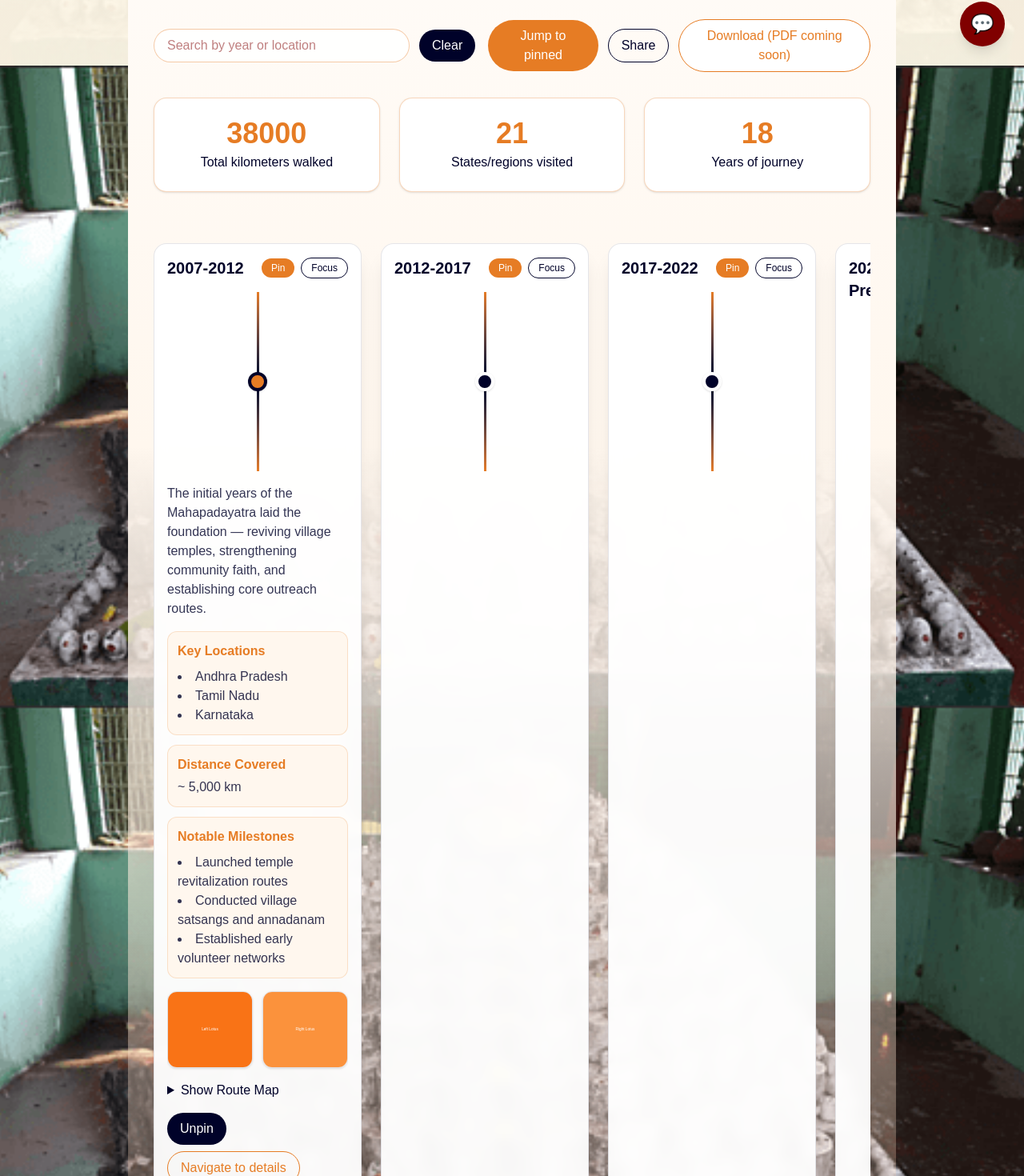
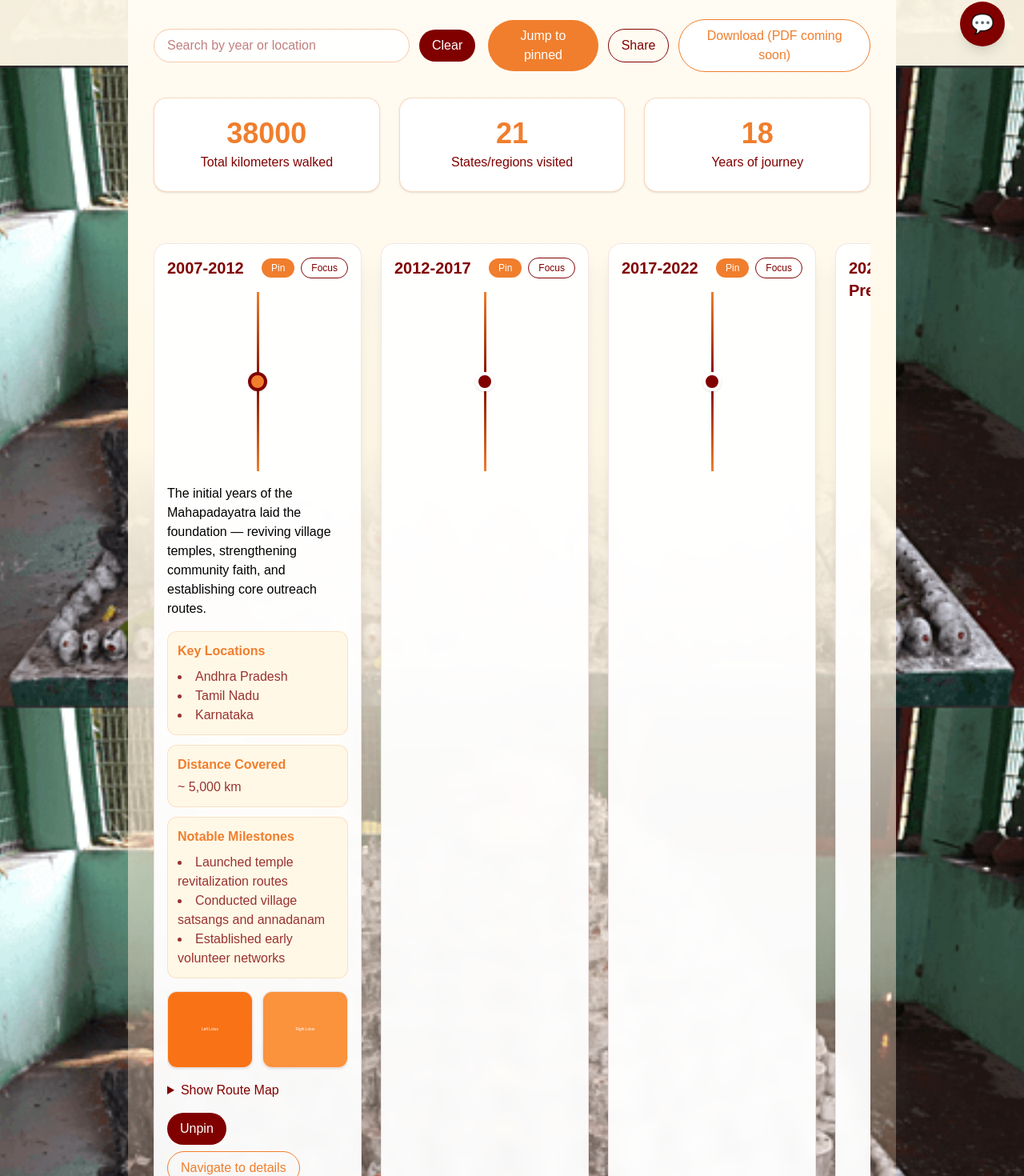
Before and after one commit to mediasbp2023-cpu/Sri-Bhuvaneswaripeetham, a Next.js app: page /mahapadayatra/timeline in a window 1280 px wide. Shown: the part 718-2188 px from the top of the page at 80% size. Built offline with nearby package versions, Linux system fonts and the light colour scheme.

Commit message:
Align Mahapadayatra pages to shared orange template
- Use HeroBanner on main page; unify background and heading colors

- Timeline page switches to brand tokens for controls, cards, and markers

```diff
--- a/app/mahapadayatra/timeline/page.tsx
+++ b/app/mahapadayatra/timeline/page.tsx
@@ -143,7 +143,7 @@ export default function MahapadayatraTimelinePage() {
   };
 
   return (
-    <div className="min-h-screen bg-gradient-to-b from-white via-[#FFF7EE] to-[#E67C24]/10">
+    <div className="min-h-screen bg-gradient-to-b from-white via-brand-cream to-brand-orange/10">
       <BackNav />
 
       <HeroBanner
@@ -160,13 +160,13 @@ export default function MahapadayatraTimelinePage() {
           <div className="flex items-center gap-3">
             <input
               aria-label="Search by year or location"
-              className="w-full md:w-80 border border-[#E67C24]/40 rounded-full px-4 py-2 focus:outline-none focus:ring-2 focus:ring-[#E67C24] bg-white/90"
+              className="w-full md:w-80 border border-brand-orange/40 rounded-full px-4 py-2 focus:outline-none focus:ring-2 focus:ring-brand-orange bg-white/90"
               placeholder="Search by year or location"
               value={query}
               onChange={(e) => setQuery(e.target.value)}
             />
             <button
-              className="px-4 py-2 rounded-full bg-[#000229] text-white hover:bg-[#000229]/90 transition"
+              className="px-4 py-2 rounded-full bg-brand-maroon text-white hover:bg-brand-maroon/90 transition"
               onClick={() => setQuery("")}
               aria-label="Clear search"
             >
@@ -176,7 +176,7 @@ export default function MahapadayatraTimelinePage() {
 
           <div className="flex items-center gap-3">
             <button
-              className="px-4 py-2 rounded-full bg-[#E67C24] text-white hover:bg-[#E67C24]/90 transition"
+              className="px-4 py-2 rounded-full bg-brand-orange text-white hover:bg-brand-orange/90 transition"
               onClick={() => {
                 if (pinnedIndex !== null) scrollToPeriod(DATA[pinnedIndex].id);
               }}
@@ -184,7 +184,7 @@ export default function MahapadayatraTimelinePage() {
               Jump to pinned
             </button>
             <button
-              className="px-4 py-2 rounded-full border border-[#000229] text-[#000229] hover:bg-[#000229] hover:text-white transition"
+              className="px-4 py-2 rounded-full border border-brand-maroon text-brand-maroon hover:bg-brand-maroon hover:text-white transition"
               onClick={() => {
                 if (navigator.share) {
                   navigator.share({
@@ -206,7 +206,7 @@ export default function MahapadayatraTimelinePage() {
               Share
             </button>
             <button
-              className="px-4 py-2 rounded-full bg-white border border-[#E67C24] text-[#E67C24] hover:bg-[#FFF2E7] transition"
+              className="px-4 py-2 rounded-full bg-white border border-brand-orange text-brand-orange hover:bg-brand-cream transition"
               onClick={() => window.print()}
               aria-label="Download brochure (prints page)"
             >
@@ -221,17 +221,17 @@ export default function MahapadayatraTimelinePage() {
         ref={countersRef}
         className="max-w-7xl mx-auto px-4 md:px-6 lg:px-8 mt-8 grid grid-cols-1 md:grid-cols-3 gap-6"
       >
-        <div className="bg-white rounded-2xl shadow p-6 border border-[#E67C24]/30 text-center">
-          <div className="text-4xl font-extrabold text-[#E67C24]" data-count={38000}>0</div>
-          <div className="text-[#000229] mt-1">Total kilometers walked</div>
+        <div className="bg-white rounded-2xl shadow p-6 border border-brand-orange/30 text-center">
+          <div className="text-4xl font-extrabold text-brand-orange" data-count={38000}>0</div>
+          <div className="text-brand-maroon mt-1">Total kilometers walked</div>
         </div>
-        <div className="bg-white rounded-2xl shadow p-6 border border-[#E67C24]/30 text-center">
-          <div className="text-4xl font-extrabold text-[#E67C24]" data-count={21}>0</div>
-          <div className="text-[#000229] mt-1">States/regions visited</div>
+        <div className="bg-white rounded-2xl shadow p-6 border border-brand-orange/30 text-center">
+          <div className="text-4xl font-extrabold text-brand-orange" data-count={21}>0</div>
+          <div className="text-brand-maroon mt-1">States/regions visited</div>
         </div>
-        <div className="bg-white rounded-2xl shadow p-6 border border-[#E67C24]/30 text-center">
-          <div className="text-4xl font-extrabold text-[#E67C24]" data-count={18}>0</div>
-          <div className="text-[#000229] mt-1">Years of journey</div>
+        <div className="bg-white rounded-2xl shadow p-6 border border-brand-orange/30 text-center">
+          <div className="text-4xl font-extrabold text-brand-orange" data-count={18}>0</div>
+          <div className="text-brand-maroon mt-1">Years of journey</div>
         </div>
       </section>
 
@@ -248,21 +248,21 @@ export default function MahapadayatraTimelinePage() {
                   ref={(node) => {
                     yearRefs.current[p.id] = node;
                   }}
-                  className="relative snap-start group bg-white/95 backdrop-blur rounded-2xl shadow-xl border border-[#000229]/10 p-4"
+                  className="relative snap-start group bg-white/95 backdrop-blur rounded-2xl shadow-xl border border-brand-maroon/10 p-4"
                   onMouseEnter={() => setHoverIndex(i)}
                   onMouseLeave={() => setHoverIndex(null)}
                 >
                   <header className="flex items-center justify-between">
-                    <h3 className="text-xl font-bold text-[#000229]">{p.period}</h3>
+                    <h3 className="text-xl font-bold text-brand-maroon">{p.period}</h3>
                     <div className="flex items-center gap-2">
                       <button
-                        className="text-xs px-3 py-1 rounded-full bg-[#E67C24] text-white hover:bg-[#E67C24]/90"
+                        className="text-xs px-3 py-1 rounded-full bg-brand-orange text-white hover:bg-brand-orange/90"
                         onClick={() => setPinnedIndex(i)}
                       >
                         Pin
                       </button>
                       <button
-                        className="text-xs px-3 py-1 rounded-full border border-[#000229] text-[#000229] hover:bg-[#000229] hover:text-white"
+                        className="text-xs px-3 py-1 rounded-full border border-brand-maroon text-brand-maroon hover:bg-brand-maroon hover:text-white"
                         onClick={() => scrollToPeriod(p.id)}
                       >
                         Focus
@@ -272,11 +272,11 @@ export default function MahapadayatraTimelinePage() {
 
                   {/* Vertical marker inside the column */}
                   <div className="relative my-4 h-56 flex justify-center">
-                    <div className="w-[3px] h-full bg-gradient-to-b from-[#E67C24] via-[#000229] to-[#E67C24]" />
+                    <div className="w-[3px] h-full bg-gradient-to-b from-brand-orange via-brand-maroon to-brand-orange" />
                     <button
                       className={`absolute top-1/2 -translate-y-1/2 w-6 h-6 rounded-full border-4 ${
-                        active ? "bg-[#E67C24] border-[#000229]" : "bg-[#000229] border-white"
-                      } shadow focus:outline-none focus:ring-4 focus:ring-[#E67C24]/50`}
+                        active ? "bg-brand-orange border-brand-maroon" : "bg-brand-maroon border-white"
+                      } shadow focus:outline-none focus:ring-4 focus:ring-brand-orange/50`}
                       onClick={() => setPinnedIndex(pinnedIndex === i ? null : i)}
                       onKeyDown={(e) => {
                         if (e.key === "Enter" || e.key === " ") {
@@ -294,24 +294,24 @@ export default function MahapadayatraTimelinePage() {
                       active ? "opacity-100 max-h-[1000px]" : "opacity-0 max-h-0"
                     } overflow-hidden`}
                   >
-                    <p className="text-[#000229]/80">{p.overview}</p>
+                    <p className="text-black">{p.overview}</p>
 
                     <div className="mt-4 grid grid-cols-1 gap-3">
-                      <div className="bg-[#FFF7EE] rounded-xl p-3 border border-[#E67C24]/20">
-                        <div className="font-semibold text-[#E67C24]">Key Locations</div>
-                        <ul className="mt-2 text-[#000229]/80 list-disc list-inside">
+                      <div className="bg-brand-cream rounded-xl p-3 border border-brand-orange/20">
+                        <div className="font-semibold text-brand-orange">Key Locations</div>
+                        <ul className="mt-2 text-brand-maroon/80 list-disc list-inside">
                           {p.locations.map((l) => (
                             <li key={l}>{l}</li>
                           ))}
                         </ul>
                       </div>
-                      <div className="bg-[#FFF7EE] rounded-xl p-3 border border-[#E67C24]/20">
-                        <div className="font-semibold text-[#E67C24]">Distance Covered</div>
-                        <div className="mt-1 text-[#000229]/80">~ {p.distanceKm.toLocaleString()} km</div>
+                      <div className="bg-brand-cream rounded-xl p-3 border border-brand-orange/20">
+                        <div className="font-semibold text-brand-orange">Distance Covered</div>
+                        <div className="mt-1 text-brand-maroon/80">~ {p.distanceKm.toLocaleString()} km</div>
                       </div>
-                      <div className="bg-[#FFF7EE] rounded-xl p-3 border border-[#E67C24]/20">
-                        <div className="font-semibold text-[#E67C24]">Notable Milestones</div>
-                        <ul className="mt-2 text-[#000229]/80 list-disc list-inside">
+                      <div className="bg-brand-cream rounded-xl p-3 border border-brand-orange/20">
+                        <div className="font-semibold text-brand-orange">Notable Milestones</div>
+                        <ul className="mt-2 text-brand-maroon/80 list-disc list-inside">
                           {p.milestones.map((m) => (
                             <li key={m}>{m}</li>
                           ))}
@@ -327,7 +327,7 @@ export default function MahapadayatraTimelinePage() {
                           src={src}
                           alt={`Gallery ${p.period} ${idx + 1}`}
                           loading="lazy"
-                          className="h-24 w-full object-cover rounded-xl border border-[#000229]/10 shadow-sm"
+                          className="h-24 w-full object-cover rounded-xl border border-brand-maroon/10 shadow-sm"
                         />
                       ))}
                     </div>
@@ -335,7 +335,7 @@ export default function MahapadayatraTimelinePage() {
                     {/* Optional Route Map */}
                     {p.mapEmbedUrl && (
                       <details className="mt-4">
-                        <summary className="cursor-pointer select-none text-[#000229]">
+                        <summary className="cursor-pointer select-none text-brand-maroon">
                           Show Route Map
                         </summary>
                         <div className="mt-2">
@@ -352,14 +352,14 @@ export default function MahapadayatraTimelinePage() {
 
                     <div className="mt-4 flex flex-wrap items-center gap-2">
                       <button
-                        className="px-4 py-2 rounded-full bg-[#000229] text-white hover:bg-[#000229]/90"
+                        className="px-4 py-2 rounded-full bg-brand-maroon text-white hover:bg-brand-maroon/90"
                         onClick={() => setPinnedIndex(pinnedIndex === i ? null : i)}
                       >
                         {pinnedIndex === i ? "Unpin" : "Know More"}
                       </button>
                       <Link
                         href={`/mahapadayatra/overview#${p.id}`}
-                        className="px-4 py-2 rounded-full border border-[#E67C24] text-[#E67C24] hover:bg-[#FFF2E7]"
+                        className="px-4 py-2 rounded-full border border-brand-orange text-brand-orange hover:bg-brand-cream"
                         aria-label={`Navigate to detailed page for ${p.period}`}
                       >
                         Navigate to details
@@ -375,7 +375,7 @@ export default function MahapadayatraTimelinePage() {
 
       {/* Footer note */}
       <div className="max-w-7xl mx-auto px-4 md:px-6 lg:px-8 pb-16 text-center">
-        <p className="text-[#000229]/70">
+        <p className="text-brand-maroon/70">
           Visuals use placeholders; maps and numbers are indicative for design. Provide assets to replace them for production.
         </p>
       </div>
```
Also changed, not shown: app/mahapadayatra/page.tsx (+9 -11 lines).
